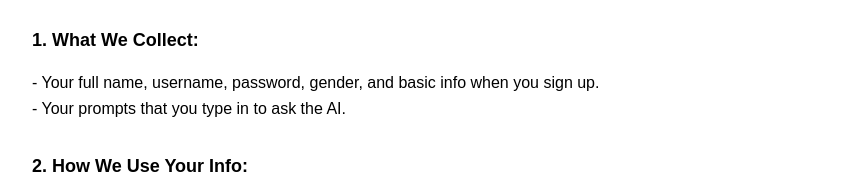
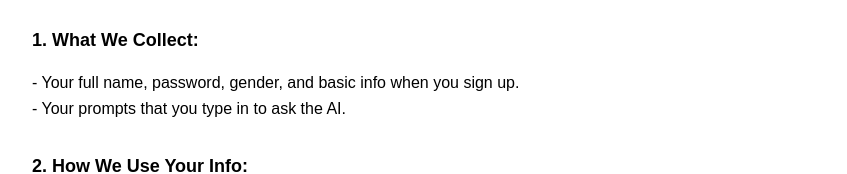
Before and after one commit to letsno/privacy-policy, a plain HTML site: page privacy.html in a window 1280 px wide. Shown: the part 144-318 px from the top of the page, without its empty margins (208-1055 px from the left). Drawn offline with Linux system fonts and the light colour scheme.

Commit message:
Update privacy.html

```diff
--- a/privacy.html
+++ b/privacy.html
@@ -35,7 +35,7 @@
   <p>Welcome to TidecraftAI! We care about your privacy.</p>
 
   <div class="section-title">1. What We Collect:</div>
-  <p>- Your full name, username, password, gender, and basic info when you sign up.<br>
+  <p>- Your full name, password, gender, and basic info when you sign up.<br>
      - Your prompts that you type in to ask the AI.</p>
 
   <div class="section-title">2. How We Use Your Info:</div>
```
